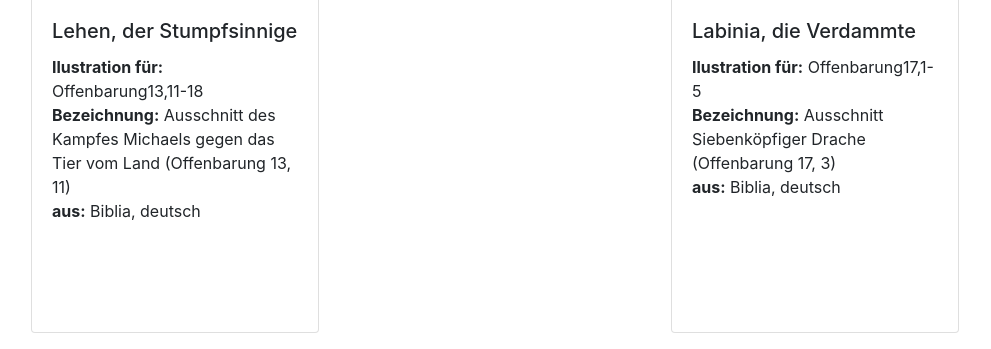
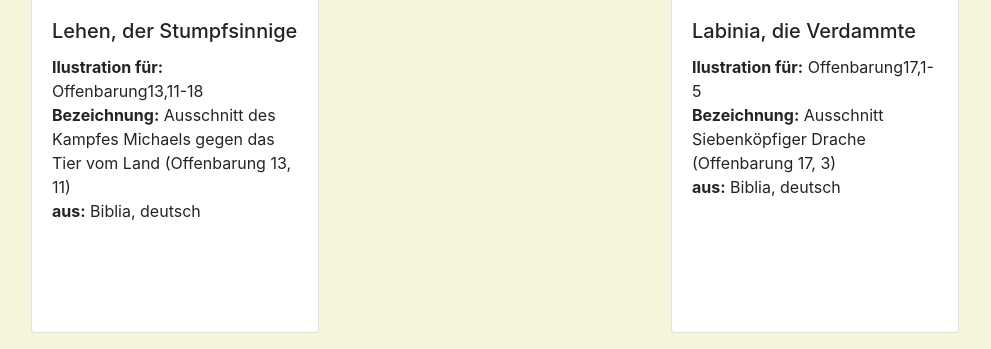
Before and after one commit to merenor/momeback, a Django app: page /view/allmonsters in a window 1280 px wide. Shown: the part 1453-1802 px from the top of the page, without its empty margins (0-991 px from the left). Run offline with Django 3.2, Linux system fonts and the light colour scheme; data comes from the database, SQL or seed files in the repository; parts of the project's set-up code (start-up, migrations or seed data) failed here and were passed over; some libraries are stand-ins or nearby versions.

Commit message:
carneval commit 8

```diff
--- a/monsterapi/templates/monsters.html
+++ b/monsterapi/templates/monsters.html
@@ -7,7 +7,7 @@
     <!-- bootstrap importieren -->
     <link rel="stylesheet" href="https://maxcdn.bootstrapcdn.com/bootstrap/4.0.0/css/bootstrap.min.css" integrity="sha384-Gn5384xqQ1aoWXA+058RXPxPg6fy4IWvTNh0E263XmFcJlSAwiGgFAW/dAiS6JXm" crossorigin="anonymous">
   </head>
-  <body>
+  <body style="background-color: #F5F5DC">
     <h1>Alle Monster sind schon da ...</h1>
     <div class="container-fluid">
       <!-- Mit bootstrap cards lösen -->
```
